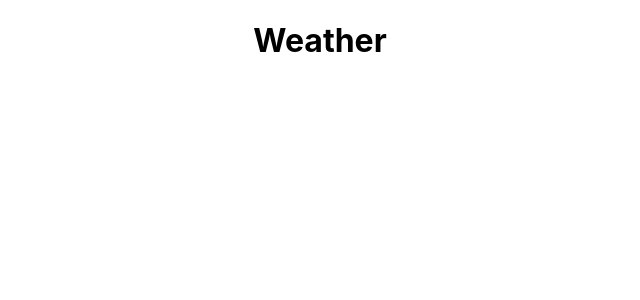
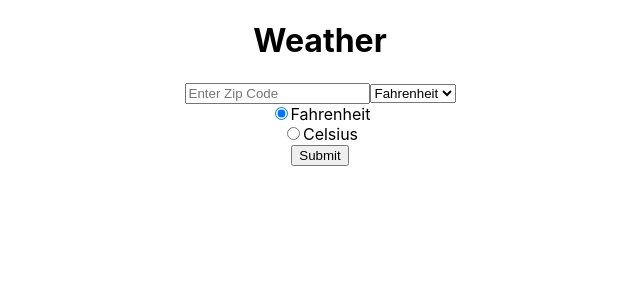
Before and after one commit to alexa-whitney/ACS3330-Weather-API, a React (Create React App) app: page / in a window 1280 px wide. Shown: the top 300 px of the page, without its empty margins (320-960 px from the left). Built offline with nearby package versions, Linux system fonts and the light colour scheme.

Commit message:
Challenge 4 with Stretch Goals Completed

```diff
--- a/src/Weather.js
+++ b/src/Weather.js
@@ -1,9 +1,56 @@
 import React from 'react';
+import { useState } from 'react';
 
 function Weather() {
-    return (
-        <h1>Weather</h1>
-    )
+	const [zipCode, setZipCode] = useState('');
+	const [unit, setUnit] = useState('imperial');
+
+	return (
+		<div className="Weather-App">
+			<h1>Weather</h1>
+			<form>
+				<input
+					type="text"
+					pattern="\d{5}"
+					placeholder="Enter Zip Code"
+					value={zipCode}
+					onChangeCapture={(e) => setZipCode(e.target.value)}
+					title="Enter a 5-digit ZIP code"
+				/>
+
+				<select value={unit} onChange={(e) => setUnit(e.target.value)}>
+					<option value="imperial">Fahrenheit</option>
+					<option value="metric">Celsius</option>
+				</select>
+
+				<div>
+					<input
+						type="radio"
+						id="imperial"
+						name="unit"
+						value="imperial"
+						checked={unit === 'imperial'}
+						onChange={(e) => setUnit(e.target.value)}
+					/>
+					<label htmlFor="imperial">Fahrenheit</label>
+				</div>
+
+				<div>
+					<input
+						type="radio"
+						id="metric"
+						name="unit"
+						value="metric"
+						checked={unit === 'metric'}
+						onChange={(e) => setUnit(e.target.value)}
+					/>
+					<label htmlFor="celsius">Celsius</label>
+				</div>
+
+				<button>Submit</button>
+			</form>
+		</div>
+	)
 }
 
 export default Weather;
```
